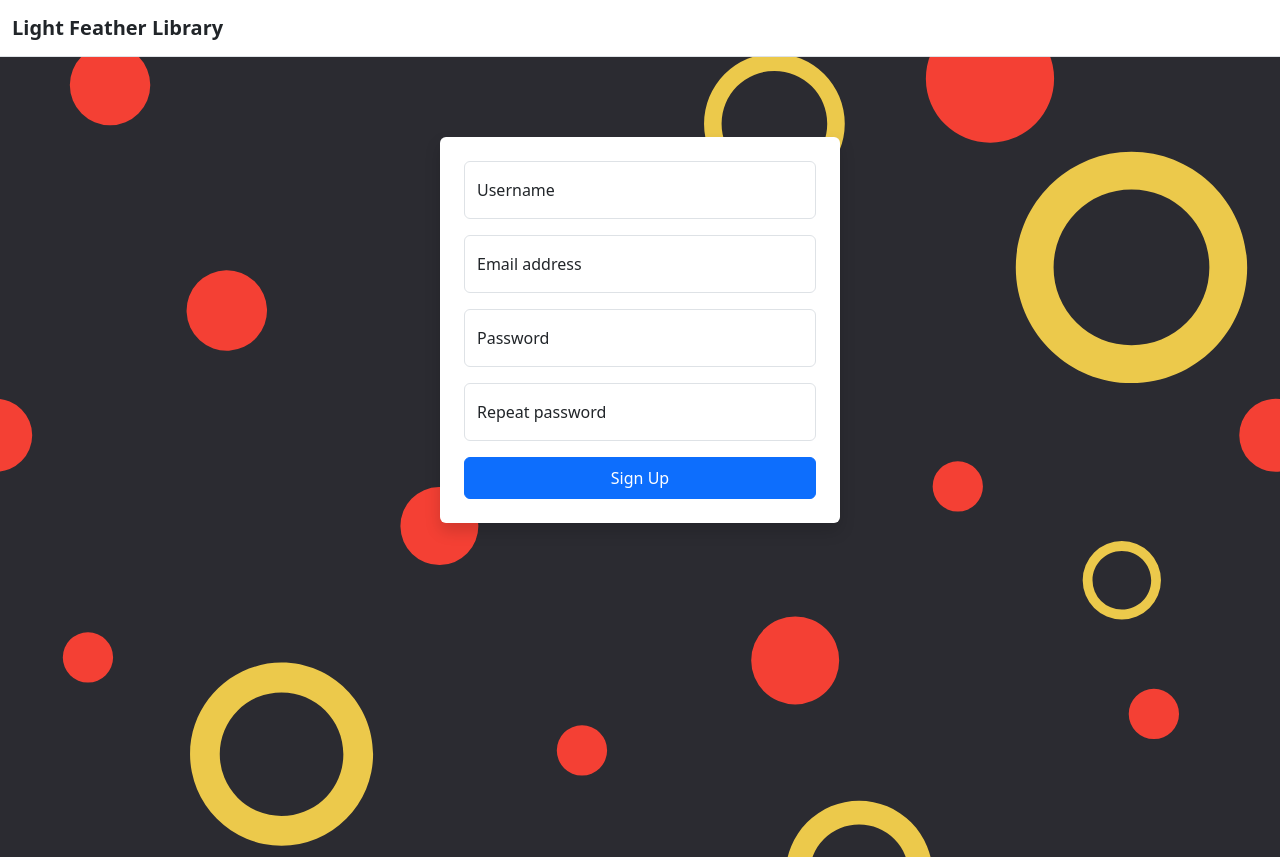
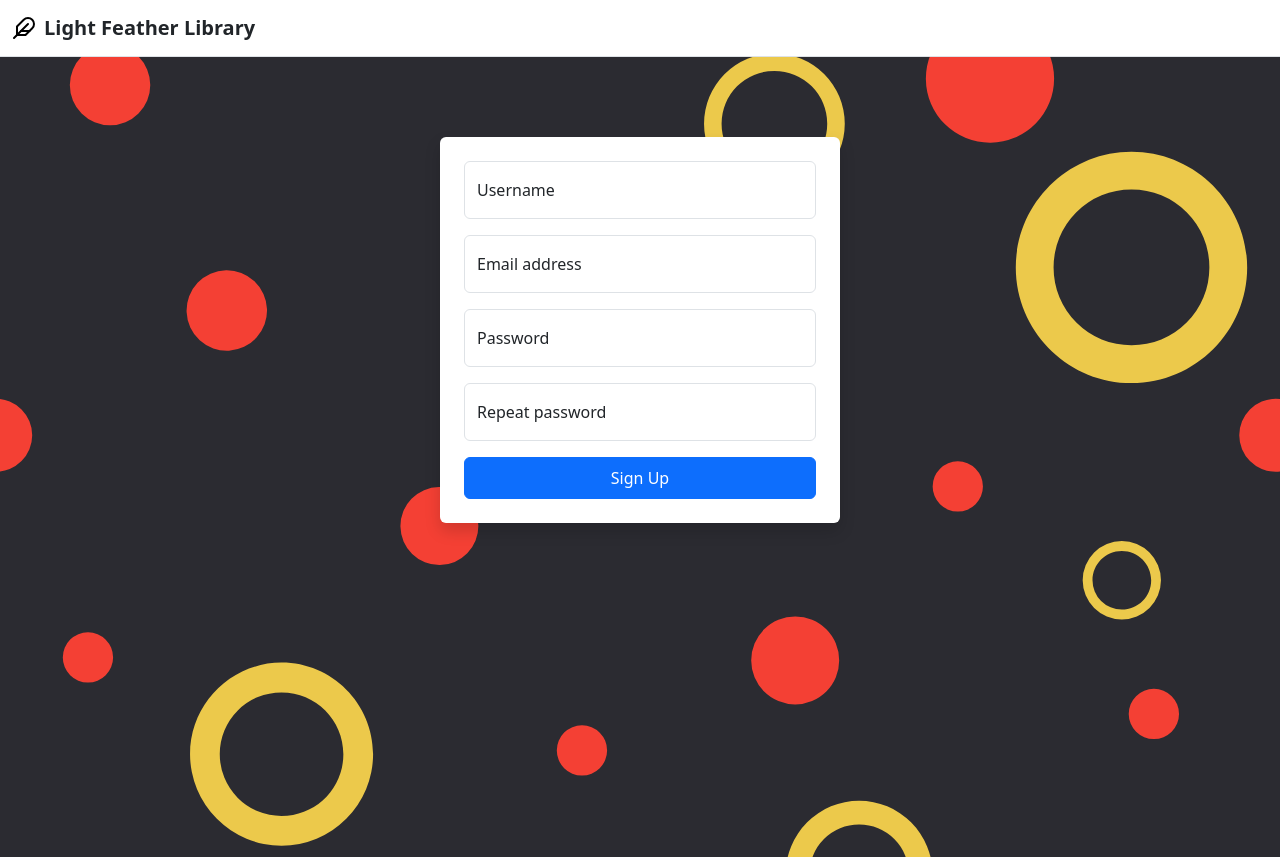
Before and after one commit to NatKacz99/library, a React (Vite) app in the folder fronted/library-fronted/: page /signup in a window 1280 px wide. Built offline with nearby package versions, Linux system fonts and the light colour scheme; no server answers.

Commit message:
add the feather icon

```diff
--- a/fronted/library-fronted/src/components/Navbar/Navbar.jsx
+++ b/fronted/library-fronted/src/components/Navbar/Navbar.jsx
@@ -1,11 +1,19 @@
 import React from 'react';
 import { Link } from 'react-router-dom';
+import featherIcon from '../../assets/feather.svg'
 
-function Navbar(){
+function Navbar() {
   return (
     <nav className="navbar navbar-expand-lg bg-white border-bottom">
       <div className="container-fluid">
-        <Link className="navbar-brand text-dark fw-bold" to="/">Light Feather Library</Link>
+        <div className="d-flex align-items-center">
+          <img
+            src={featherIcon}
+            alt="feather"
+            style={{ width: '24px', marginRight: '8px' }}
+          />
+          <Link className="navbar-brand text-dark fw-bold" to="/">Light Feather Library</Link>
+        </div>
       </div>
     </nav>
   )
--- a/fronted/library-fronted/src/components/Navbar/NavbarMain.jsx
+++ b/fronted/library-fronted/src/components/Navbar/NavbarMain.jsx
@@ -1,6 +1,7 @@
 import React from 'react';
 import SearchBar from '../SearchBar/SearchBar';
 import { Link } from 'react-router-dom';
+import featherIcon from '../../assets/feather.svg'
 
 function NavbarMain({
   onSearchChange,
@@ -12,7 +13,14 @@ function NavbarMain({
   return (
     <nav className="navbar navbar-expand-lg bg-white border-bottom">
       <div className="container-fluid">
-        <Link className="navbar-brand text-dark fw-bold" to="/">Light Feather Library</Link>
+        <div className="d-flex align-items-center">
+                  <img
+                    src={featherIcon}
+                    alt="feather"
+                    style={{ width: '24px', marginRight: '8px' }}
+                  />
+                  <Link className="navbar-brand text-dark fw-bold" to="/">Light Feather Library</Link>
+                </div>
 
         <button
           className="navbar-toggler"
--- a/fronted/library-fronted/src/components/SignUp/SignUp.jsx
+++ b/fronted/library-fronted/src/components/SignUp/SignUp.jsx
@@ -17,7 +17,7 @@ function SignUp() {
               <input
                 type="text"
                 className="form-control"
-                id="floatingInput"
+                id="name"
                 placeholder="name"
               />
               <label htmlFor="floatingInput">Username</label>
@@ -26,7 +26,7 @@ function SignUp() {
               <input
                 type="email"
                 className="form-control"
-                id="floatingInput"
+                id="email"
                 placeholder="name@example.com"
               />
               <label htmlFor="floatingInput">Email address</label>
@@ -35,7 +35,7 @@ function SignUp() {
               <input
                 type="password"
                 className="form-control"
-                id="floatingPassword"
+                id="password"
                 placeholder="Password"
               />
               <label htmlFor="floatingPassword">Password</label>
@@ -44,7 +44,7 @@ function SignUp() {
               <input
                 type="password"
                 className="form-control"
-                id="floatingPassword"
+                id="repeatPassword"
                 placeholder="Password"
               />
               <label htmlFor="floatingPassword">Repeat password</label>
```
Also changed, not shown: fronted/library-fronted/src/assets/feather.svg (added).
